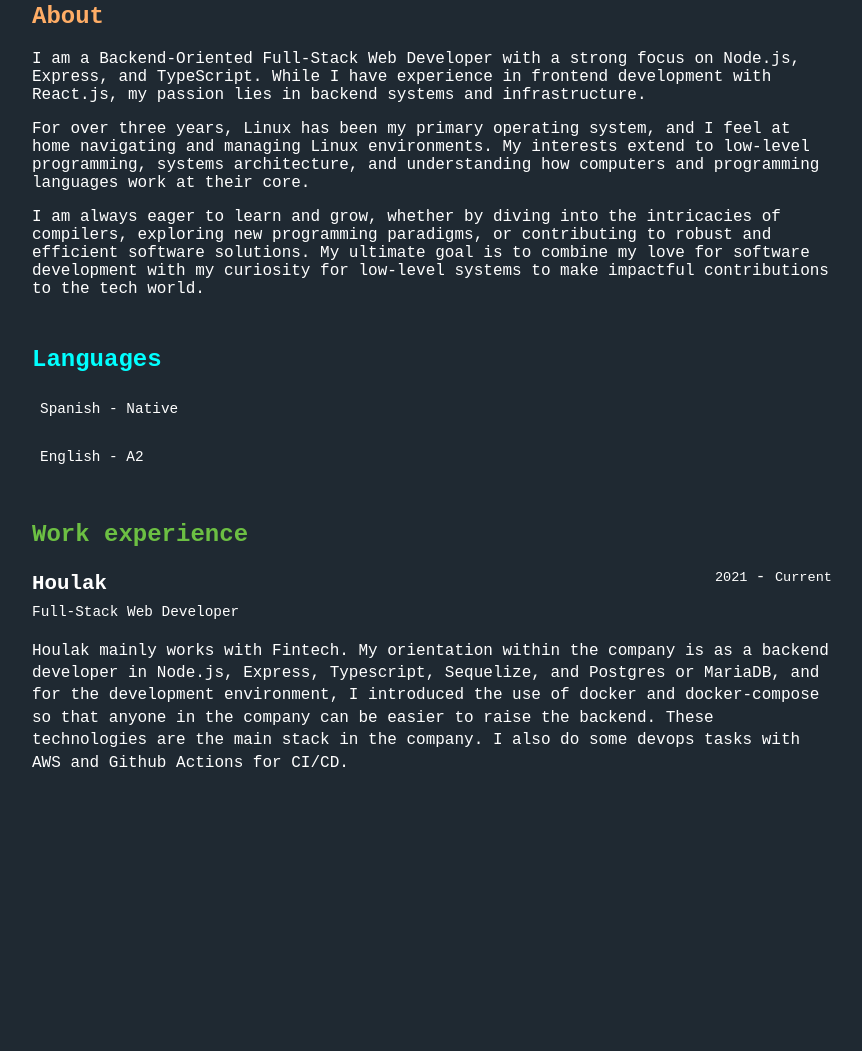
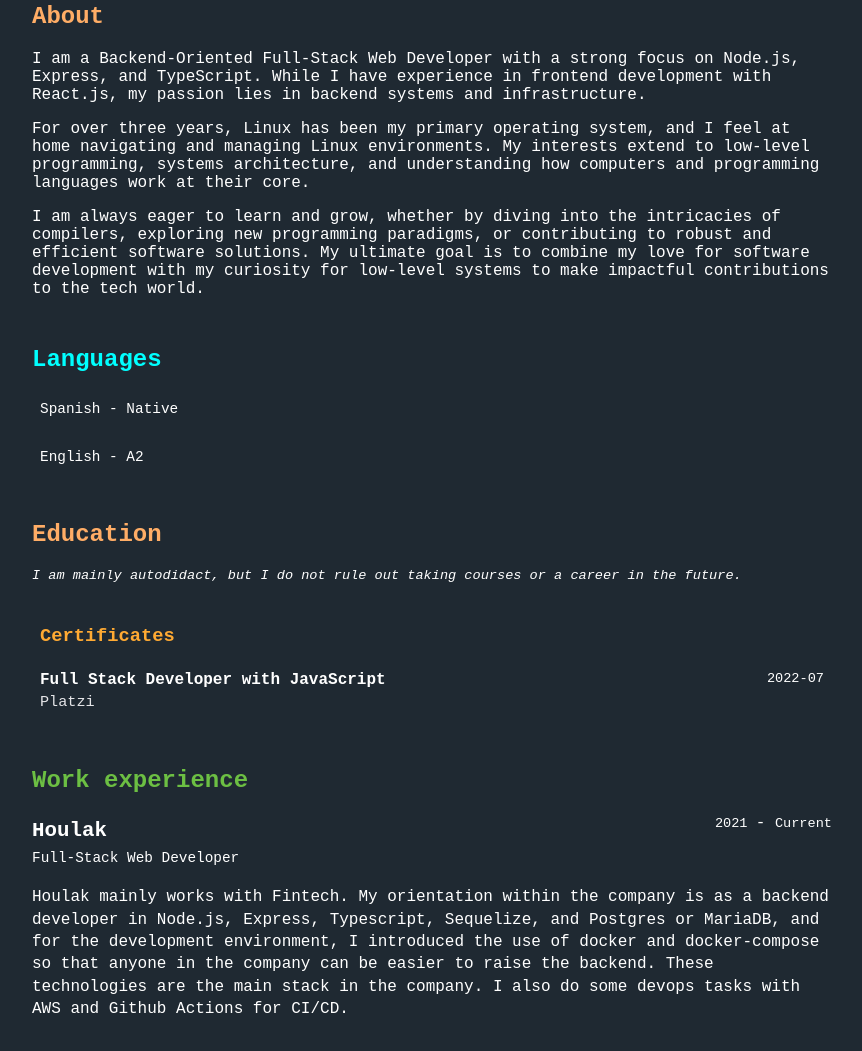
Before and after one commit to 0xErwin1/iperez-page, an Astro site: page / in a window 1280 px wide. Shown: the part 431-1482 px from the top of the page, without its empty margins (208-1070 px from the left). Before the commit the page ends 1253 px from the top, so only its background shows below. Built offline with nearby package versions, Linux system fonts and the light colour scheme; Astro itself is replaced by a stand-in of ours; a web font is replaced by a local one.

Commit message:
feat: Education section

```diff
--- a/src/components/Education.astro
+++ b/src/components/Education.astro
@@ -0,0 +1,157 @@
+---
+import Section from '@/components/Section.astro';
+import cv from '@/cv';
+
+const { education } = cv;
+---
+
+<Section title="Education" titleClass="education-title">
+  {education.label && (
+    <p class="education-label">{education.label}</p>
+  )}
+
+  <div class="education-courses">
+    <h3>Certificates</h3>
+    <ul>
+      {education.certificates.map((course) => {
+        return (
+          <li>
+            <article>
+              <header>
+                <div class="cert-info">
+                  <h4>
+                    <a href={course.url} target="_blank" rel="noreferrer">
+                    {course.name}
+                      <i class="nf nf-oct-link_external" />
+                    </a>
+                  </h4>
+                  <p class="company">{course.company}</p>
+                </div>
+                <div class="date-and-link">
+                  <time datetime={course.date} data-title={course.date}>
+                    {course.date}
+                  </time>
+                </div>
+              </header>
+            </article>
+          </li>
+        );
+      })}
+    </ul>
+  </div>
+</Section>
+
+<style>
+.education-label {
+  font-size: 0.85rem;
+  margin: 0.25rem 0 1rem;
+  font-style: italic;
+}
+
+.education-courses {
+  display: flex;
+  flex-direction: column;
+  gap: 1rem;
+  padding: 0.5rem;
+}
+
+.education-courses h3 {
+  color: var(--yellow);
+  margin-bottom: 0.5rem;
+}
+
+ul {
+  list-style: none;
+  margin: 0;
+  padding: 0;
+  display: flex;
+  flex-direction: column;
+  gap: 1rem;
+}
+
+li article header {
+  display: flex;
+  justify-content: space-between;
+  align-items: flex-start;
+}
+
+.cert-info {
+  display: flex;
+  flex-direction: column;
+  gap: 4px;
+}
+
+.cert-info h4 {
+  margin: 0;
+  font-weight: 600;
+  font-size: 1rem;
+}
+
+.company {
+  margin: 0;
+  font-weight: 400;
+  color: var(--gray-light);
+  font-size: 0.95rem;
+}
+
+.date-and-link {
+  display: flex;
+  align-items: center;
+  gap: 0.5rem;
+}
+
+.date-and-link time {
+  font-size: 0.85rem;
+  position: relative;
+  cursor: default;
+}
+
+li a {
+  text-decoration: none;
+  color: inherit;
+}
+
+li i {
+  font-size: 1rem;
+}
+
+li a:hover {
+  color: var(--white);
+}
+
+[data-title]:hover::after {
+  opacity: 1;
+  visibility: visible;
+}
+
+[data-title]::after {
+  content: attr(data-title);
+  background-color: var(--gray-mirage);
+  color: var(--white);
+  font-size: 0.75rem;
+  position: absolute;
+  padding: 0.2rem 0.5rem;
+  bottom: -1.6rem;
+  left: 50%;
+  transform: translateX(-50%);
+  white-space: nowrap;
+  box-shadow: 1px 1px 1px #222;
+  opacity: 0;
+  border: 1px solid #111;
+  z-index: 99999;
+  visibility: hidden;
+  border-radius: 6px;
+  transition: opacity 0.2s ease-in-out;
+}
+
+@media (width <= 720px) {
+  li article header {
+    flex-direction: column;
+    align-items: flex-start;
+    gap: 0.25rem;
+  }
+  .date-and-link {
+    margin-top: 0.25rem;
+  }
+}
+</style>
--- a/src/cv.json
+++ b/src/cv.json
@@ -102,12 +102,14 @@
   },
   "education": {
     "label": "I am mainly autodidact, but I do not rule out taking courses or a career in the future.",
-    "coureses": [
+    "certificates": [
       {
         "id": "f321c847-6eec-46aa-9bd3-376840403501",
-        "name": "Full Stack Developer con JavaScript",
+        "name": "Full Stack Developer with JavaScript",
         "url": "https://platzi.com/p/BasileusErwin/ruta/100-javascript-full-stack/diploma/detalle/",
         "date": "2022-07",
+        "startDate": null,
+        "endDate": null,
         "company": "Platzi"
       }
     ]
--- a/src/styles/global.css
+++ b/src/styles/global.css
@@ -12,7 +12,10 @@
   color: var(--green);
 }
 
-
 .language-title {
   color: var(--cyan);
 }
+
+.education-title {
+  color: var(--yellow-mirage);
+}
```
